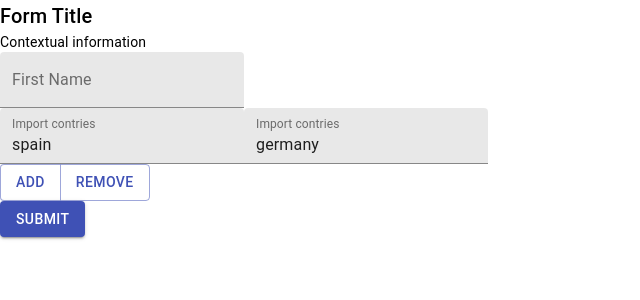
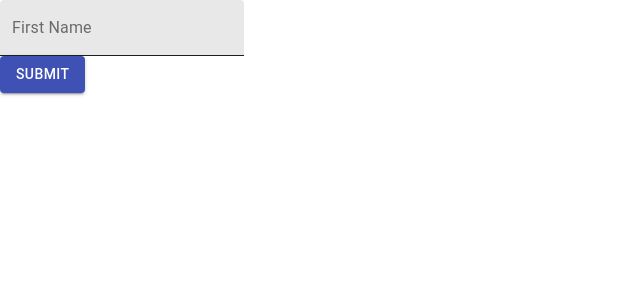
Before and after one commit to Jezfx/form-spike, a React (Create React App) app: page / in a window 1280 px wide. Shown: the top 300 px of the page, without its empty margins (0-640 px from the left). Built offline with nearby package versions, Linux system fonts and the light colour scheme.

Commit message:
Revert "Field Arrays"
This reverts commit 9b7ddbafcfd77a99c47b598cda468dc5343d601e.

```diff
--- a/src/App.js
+++ b/src/App.js
@@ -1,11 +1,10 @@
 import React from "react";
 
-import { Button, Typography } from "@material-ui/core";
+import Button from "@material-ui/core/Button";
 import { useForm } from "react-hook-form";
 
 import EditableForm from "./EditableForm";
 import ControlledTextField from "./ControlledTextField";
-import ControlledFieldArray from "./ControlledFieldArray";
 
 // QUESTIONS
 // radio fields
@@ -15,7 +14,7 @@ import ControlledFieldArray from "./ControlledFieldArray";
 // default values
 
 // tabbed forms
-// field arrays ✅
+// field arrays
 
 const renderButtons = () => (
   <Button type="submit" variant="contained" color="primary">
@@ -29,12 +28,6 @@ const fields = [
     name: "firstName",
     label: "First Name",
   },
-  {
-    Component: ControlledFieldArray,
-    name: "import_countries",
-    label: "Import contries",
-    defaultValue: ["spain", "germany"],
-  },
 ];
 
 const App = () => {
@@ -45,16 +38,12 @@ const App = () => {
   };
 
   return (
-    <>
-      <Typography variant="h6">Form Title</Typography>
-      <Typography variant="body2">Contextual information</Typography>
     <EditableForm
       methods={methods}
       onSubmit={onSubmit}
       fields={fields}
       buttons={renderButtons}
     />
-    </>
   );
 };
 
--- a/src/ControlledFieldArray/ControlledFieldArray.js
+++ /dev/null
@@ -1,57 +0,0 @@
-import React, { useState } from "react";
-import { Controller } from "react-hook-form";
-import { TextField, Button, ButtonGroup, Box } from "@material-ui/core";
-
-import { useFormContext } from "react-hook-form";
-
-import { removeLastItem } from "./ControlledFieldArray.utils";
-
-const ControlledFieldArray = ({ name, defaultValue, label }) => {
-  // think we need to remove error from the render to get this one
-  const { control, error } = useFormContext();
-  const [fields, setFields] = useState(defaultValue);
-
-  const addField = () => {
-    const newArray = [...fields, ""];
-    setFields(newArray);
-  };
-
-  const removeField = () => {
-    const newArray = removeLastItem(fields);
-    setFields(newArray);
-  };
-
-  return (
-    <>
-      {fields.map((field, i) => (
-        <Controller
-          name={`${name}[${i}]`}
-          control={control}
-          defaultValue={field}
-          render={({
-            field: { onChange, value, name },
-            fieldState: { error },
-          }) => (
-            <TextField
-              label={label}
-              name={name}
-              variant="filled"
-              value={value}
-              onChange={onChange}
-              error={!!error}
-              helperText={error ? error.message : null}
-            />
-          )}
-        />
-      ))}
-      <Box>
-        <ButtonGroup color="primary" aria-label="outlined primary button group">
-          <Button onClick={addField}>Add</Button>
-          <Button onClick={removeField}>Remove</Button>
-        </ButtonGroup>
-      </Box>
-    </>
-  );
-};
-
-export default ControlledFieldArray;
--- a/src/ControlledFieldArray/ControlledFieldArray.utils.js
+++ /dev/null
@@ -1,3 +0,0 @@
-import { slice } from "lodash/fp";
-
-export const removeLastItem = slice(0, -1);
--- a/src/ControlledFieldArray/index.js
+++ /dev/null
@@ -1 +0,0 @@
-export { default } from "./ControlledFieldArray";
```
Lines whose indentation alone changed are shown as unchanged.
